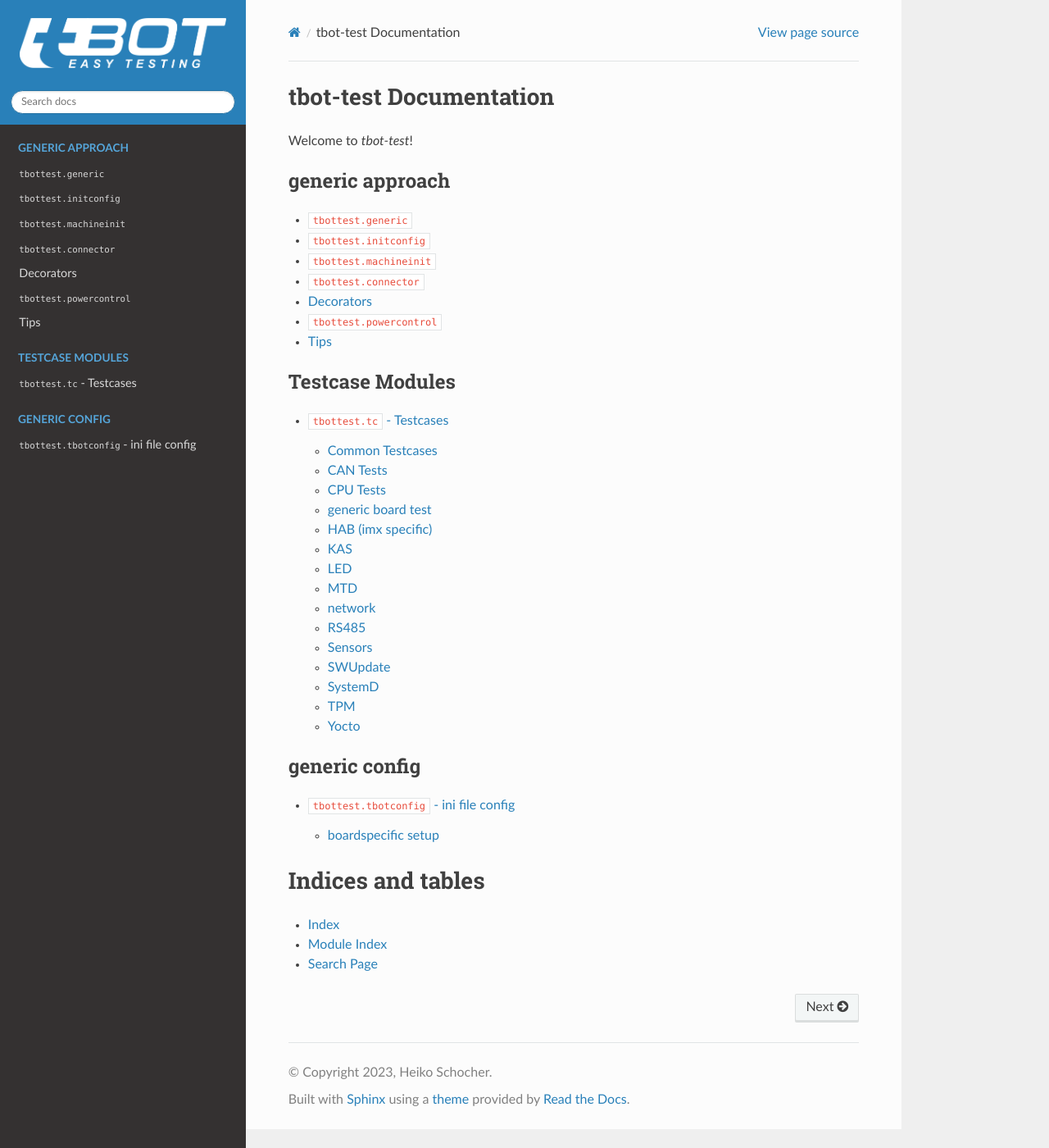
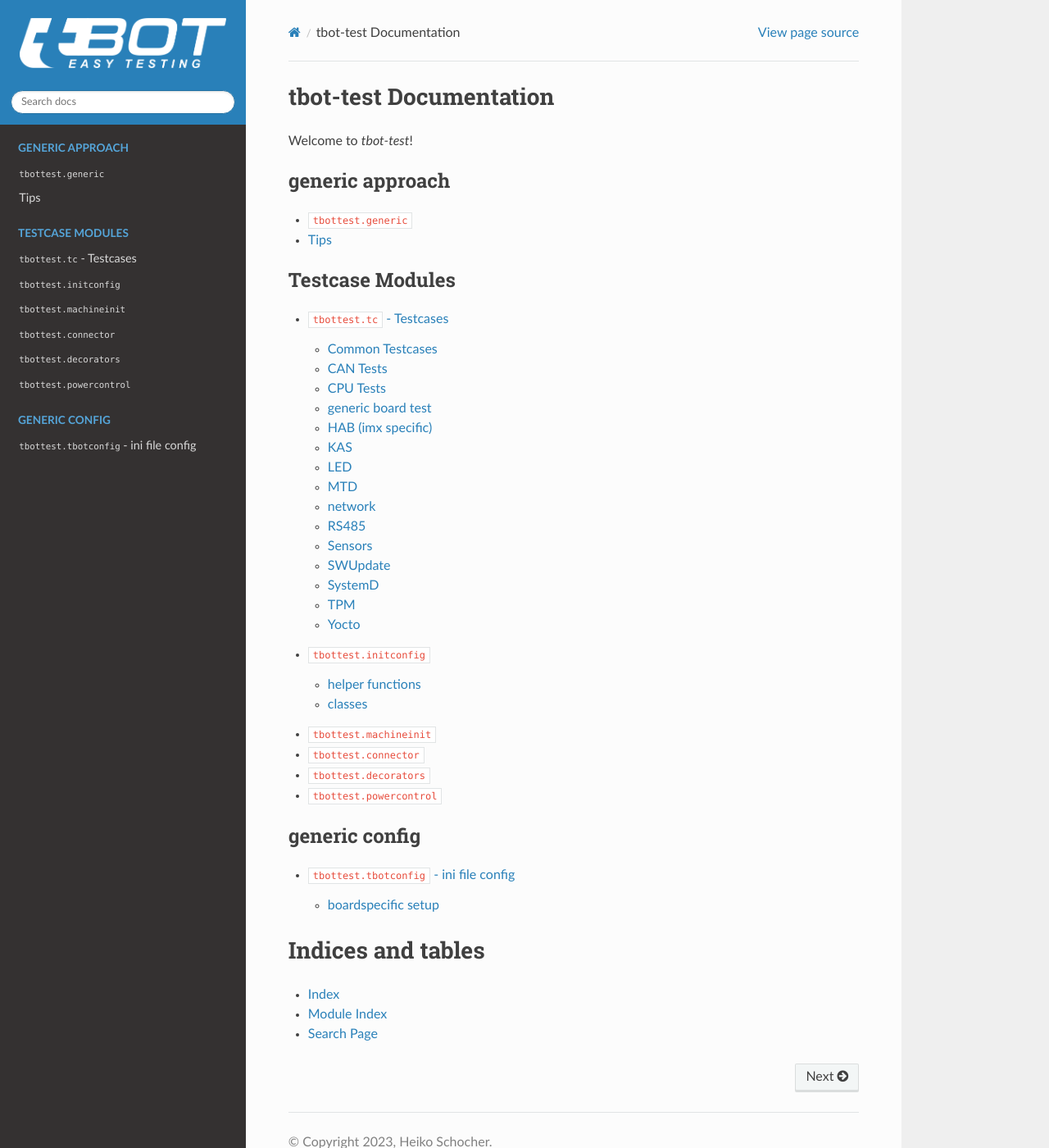
Before and after one commit to hsdenx/tbottest, a Sphinx documentation site: the page built from Documentation/index.rst, in a window 1280 px wide and 1400 px high. Shown: the whole window at 82% size. Built offline with Sphinx 7.4.7 and the Read the Docs theme 2.0.0, drawn with Linux system fonts in a browser that asks for light colours; pages that are not in the unit, such as notebooks, are missing from menus.

Commit message:
doc: restructure
restructure the sections

Signed-off-by: Heiko Schocher <hs@denx.de>

```diff
--- a/Documentation/decorators.rst
+++ b/Documentation/decorators.rst
@@ -1,4 +1,6 @@
-Decorators
-==========
+.. py:module:: tbottest.decorators.py
+
+``tbottest.decorators``
+=======================
 
 .. autofunction:: tbottest.decorators.tbot_save_flags
```
Also changed, not shown: Documentation/index.rst (+5 -5 lines).
